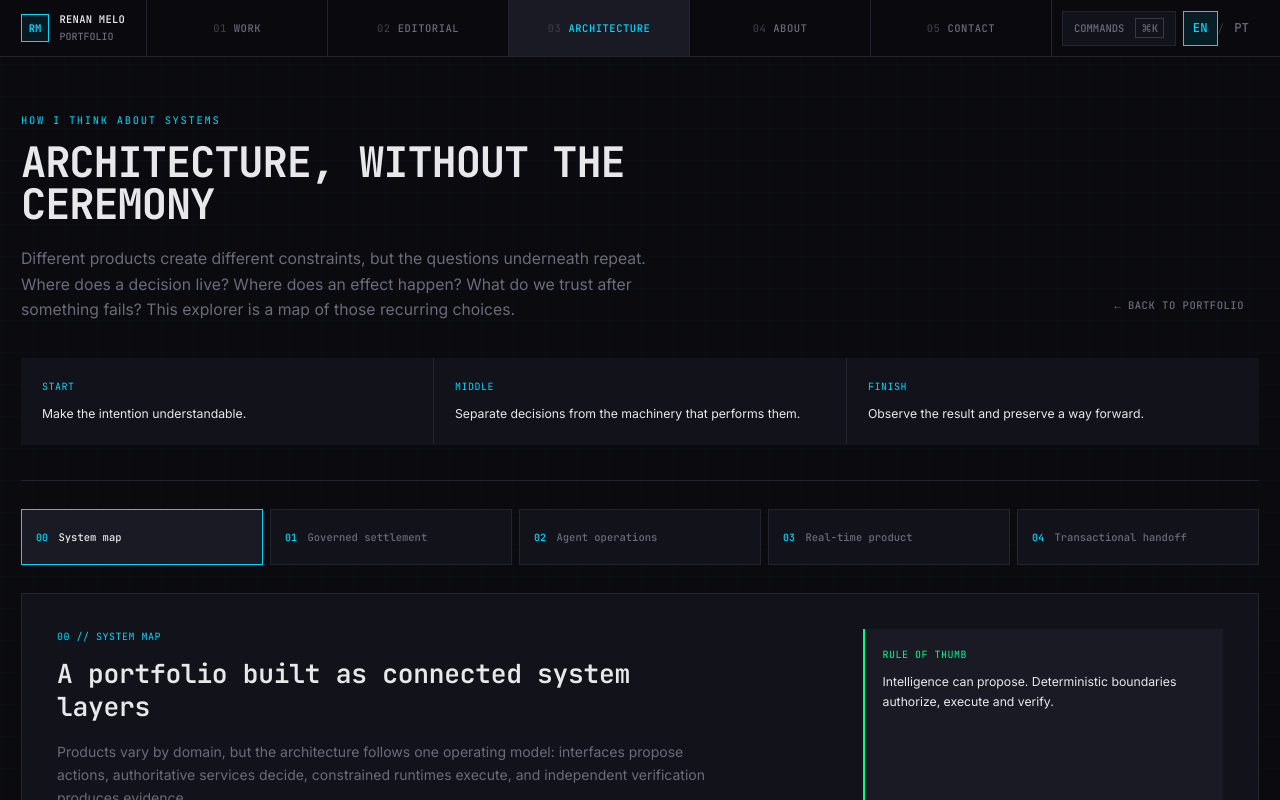
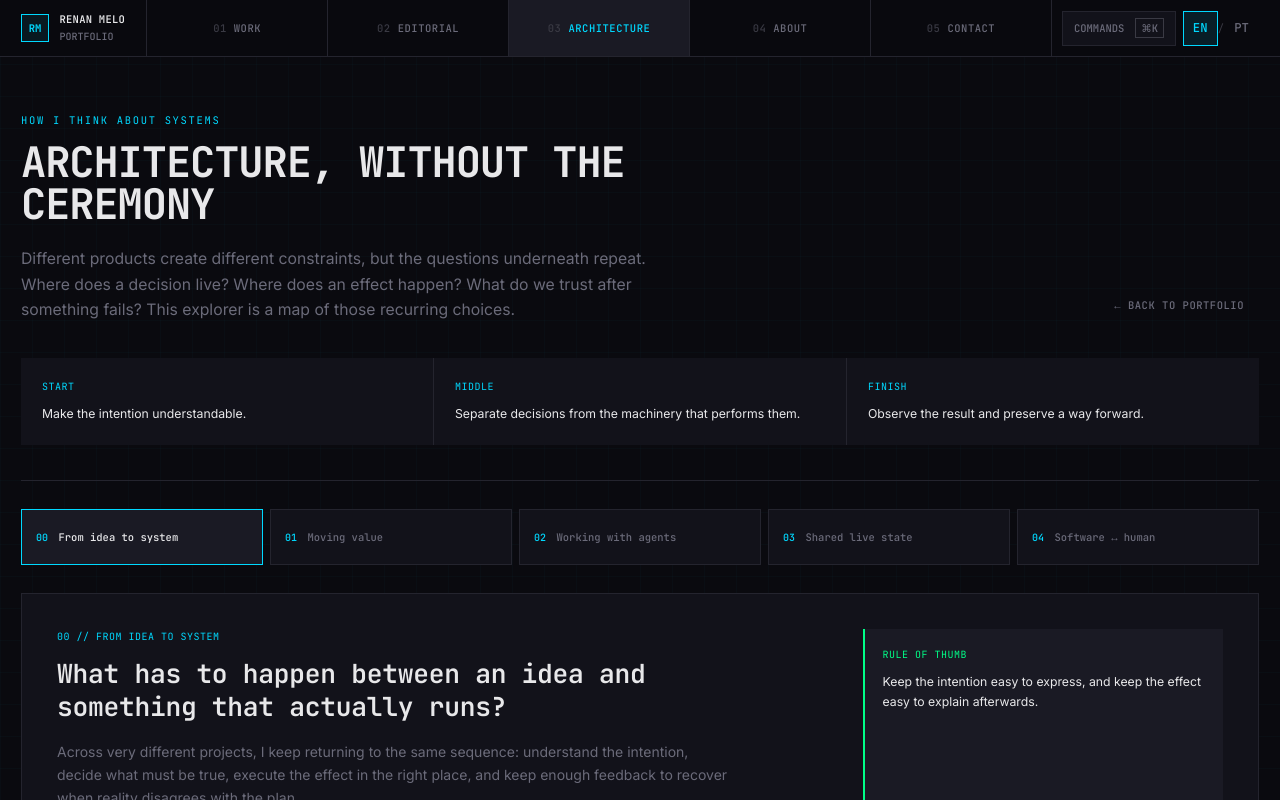
Before and after one commit to 4LFR3Dv1/Portfolio, a React (Vite) app: page / in a window 1280 px wide. Both pictures are taken after a click on the button "EXPLORE ARCHITECTURE →". Shown: the top 800 px of the page. Built offline with nearby package versions, Linux system fonts and the light colour scheme.

Commit message:
Architecture: bind explorer to current public catalog

```diff
--- a/src/app/components/architecture-explorer.tsx
+++ b/src/app/components/architecture-explorer.tsx
@@ -2,22 +2,22 @@ import { useEffect, useRef, useState, type KeyboardEvent } from 'react';
 import { ArchitectureLegend, ArchitectureMap } from './architecture-map';
 import { Button } from './button';
 import { useLanguage } from '../context/language-context';
-import { architectureViews, getArchitectureView, type ArchitectureViewId } from '../data/architecture';
+import { publicArchitectureViews, getPublicArchitectureView, type PublicArchitectureViewId } from '../data/public-architecture';
 
 interface ArchitectureExplorerProps {
   onBack?: () => void;
 }
 
-function initialView(): ArchitectureViewId {
+function initialView(): PublicArchitectureViewId {
   if (typeof window === 'undefined') return 'systems';
-  return getArchitectureView(new URLSearchParams(window.location.search).get('view')).id;
+  return getPublicArchitectureView(new URLSearchParams(window.location.search).get('view')).id;
 }
 
 export function ArchitectureExplorer({ onBack }: ArchitectureExplorerProps) {
   const { language } = useLanguage();
-  const [activeViewId, setActiveViewId] = useState<ArchitectureViewId>(initialView);
+  const [activeViewId, setActiveViewId] = useState<PublicArchitectureViewId>(initialView);
   const tabRefs = useRef<Array<HTMLButtonElement | null>>([]);
-  const activeView = getArchitectureView(activeViewId);
+  const activeView = getPublicArchitectureView(activeViewId);
 
   useEffect(() => {
     const url = new URL(window.location.href);
@@ -31,12 +31,12 @@ export function ArchitectureExplorer({ onBack }: ArchitectureExplorerProps) {
     event.preventDefault();
 
     let nextIndex = index;
-    if (event.key === 'ArrowRight') nextIndex = (index + 1) % architectureViews.length;
-    if (event.key === 'ArrowLeft') nextIndex = (index - 1 + architectureViews.length) % architectureViews.length;
+    if (event.key === 'ArrowRight') nextIndex = (index + 1) % publicArchitectureViews.length;
+    if (event.key === 'ArrowLeft') nextIndex = (index - 1 + publicArchitectureViews.length) % publicArchitectureViews.length;
     if (event.key === 'Home') nextIndex = 0;
-    if (event.key === 'End') nextIndex = architectureViews.length - 1;
+    if (event.key === 'End') nextIndex = publicArchitectureViews.length - 1;
 
-    const nextView = architectureViews[nextIndex];
+    const nextView = publicArchitectureViews[nextIndex];
     setActiveViewId(nextView.id);
     tabRefs.current[nextIndex]?.focus();
   };
@@ -112,7 +112,7 @@ export function ArchitectureExplorer({ onBack }: ArchitectureExplorerProps) {
 
       <nav className="py-8" aria-label={copy.nav}>
         <div role="tablist" aria-label={copy.select} className="grid grid-cols-1 gap-2 sm:grid-cols-2 xl:grid-cols-5">
-          {architectureViews.map((view, index) => {
+          {publicArchitectureViews.map((view, index) => {
             const isActive = view.id === activeViewId;
             return (
               <button
```
